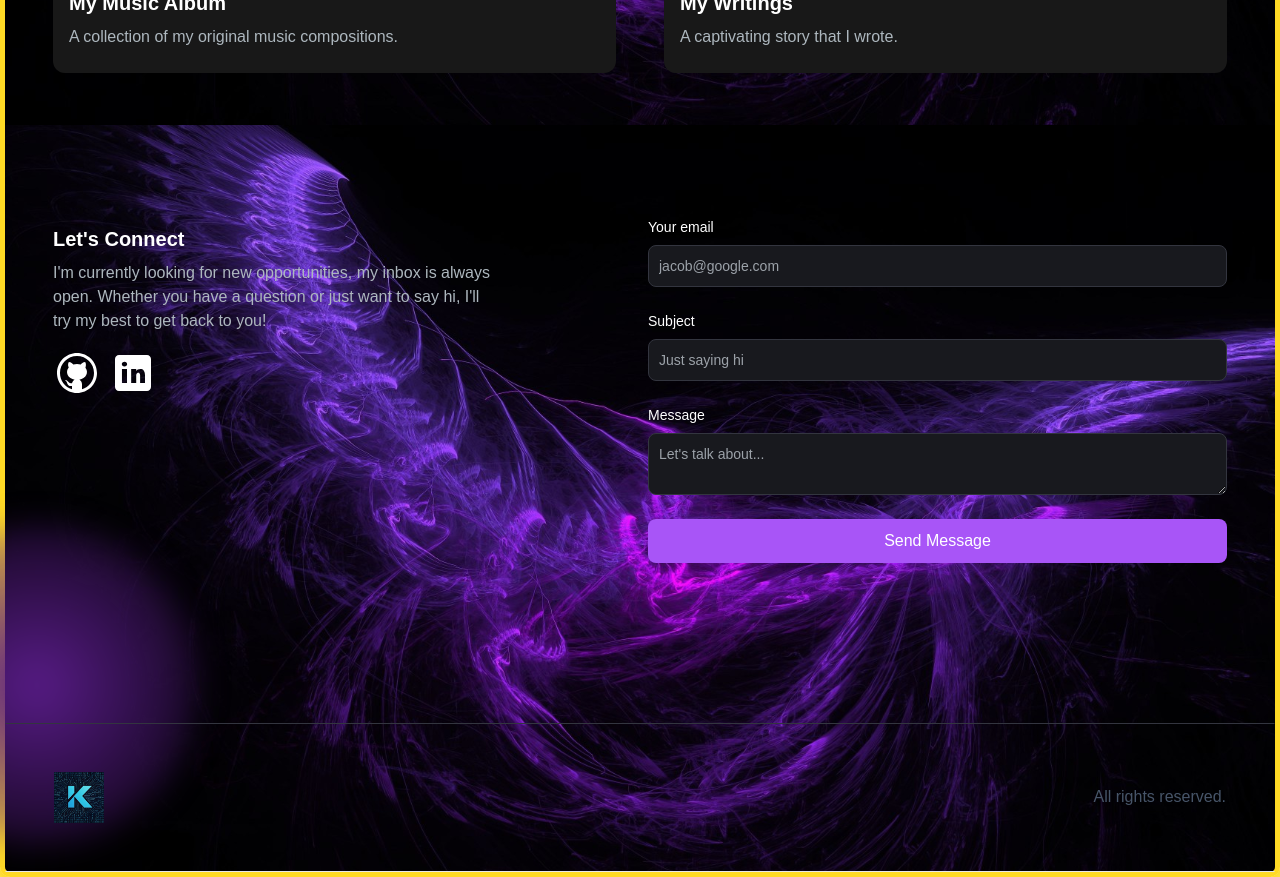
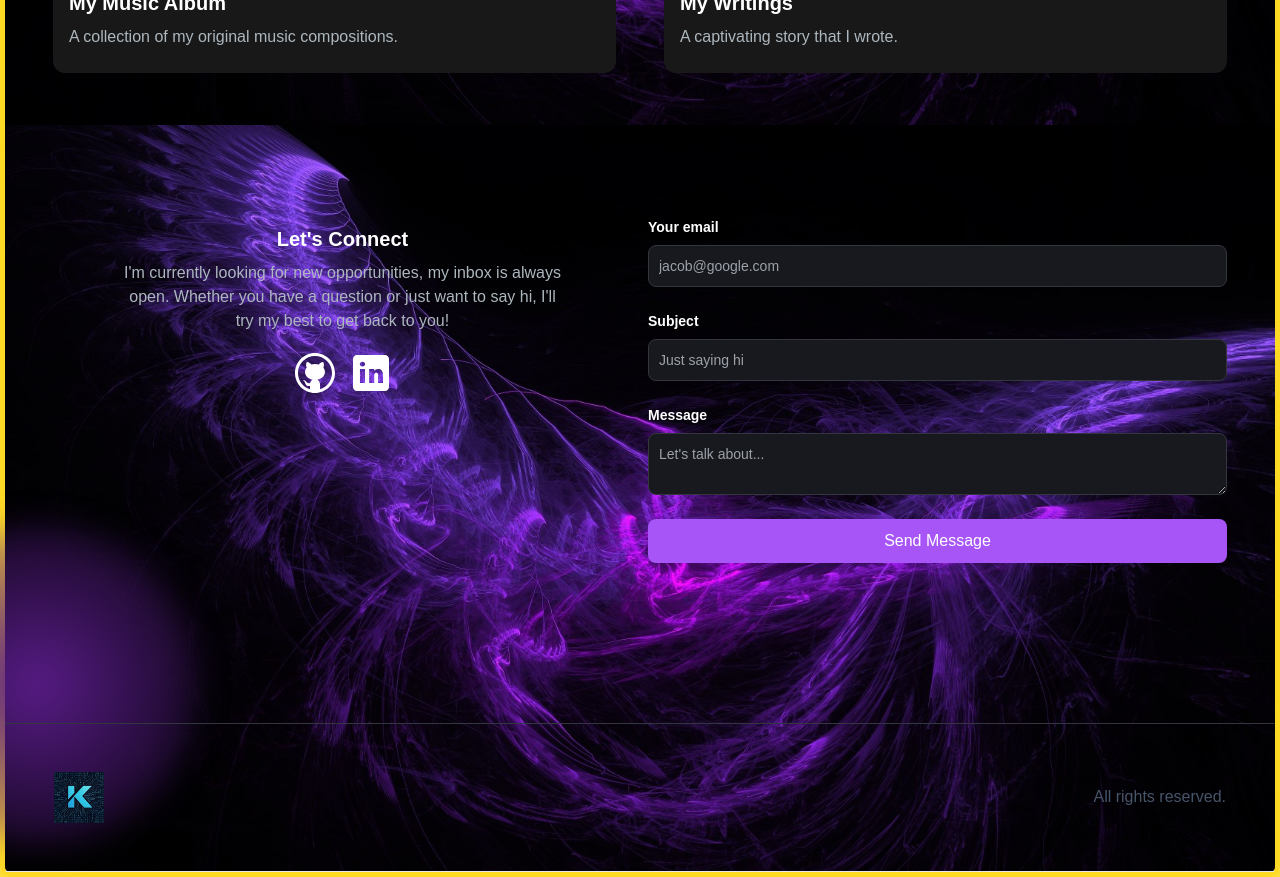
Before and after one commit to blackcross7/Responsive-Portfolio-Website, a Next.js app: page / in a window 1280 px wide. Shown: the part 3880-4757 px from the top of the page. Built offline with nearby package versions, Linux system fonts and the light colour scheme.

Commit message:
Update EmailSection.jsx

```diff
--- a/src/app/components/EmailSection.jsx
+++ b/src/app/components/EmailSection.jsx
@@ -42,19 +42,19 @@ const EmailSection = () => {
   return (
     <section
       id="contact"
-      className="grid md:grid-cols-2 my-12 md:my-12 py-24 gap-4 relative"
+      className="grid md:grid-cols-2 my-12 md:my-12 py-24 gap-4 relative text-center sm:text-center"
     >
       <div className="bg-[radial-gradient(ellipse_at_center,_var(--tw-gradient-stops))] from-primary-900 to-transparent rounded-full h-80 w-80 z-0 blur-lg absolute top-3/4 -left-4 transform -translate-x-1/2 -translate-1/2"></div>
       <div className="z-10">
         <h5 className="text-xl font-bold text-white my-2">
           Let&apos;s Connect
         </h5>
-        <p className="text-[#ADB7BE] mb-4 max-w-md">
+        <p className="text-[#ADB7BE] mb-4 max-w-md mx-auto">
           I&apos;m currently looking for new opportunities, my inbox is always
           open. Whether you have a question or just want to say hi, I&apos;ll
           try my best to get back to you!
         </p>
-        <div className="socials flex flex-row gap-2">
+        <div className="socials flex flex-row gap-2 justify-center sm:justify-center">
           <Link href="https://github.com/blackcross7">
             <Image src={GithubIcon} alt="Github Icon" />
           </Link>
@@ -69,11 +69,11 @@ const EmailSection = () => {
             Email sent successfully!
           </p>
         ) : (
-          <form className="flex flex-col" onSubmit={handleSubmit}>
-            <div className="mb-6">
+          <form className="flex flex-col items-center sm:items-center" onSubmit={handleSubmit}>
+            <div className="mb-6 w-full text-left">
               <label
                 htmlFor="email"
-                className="text-white block mb-2 text-sm font-medium"
+                className="text-white block mb-2 text-sm font-bold"
               >
                 Your email
               </label>
@@ -86,10 +86,10 @@ const EmailSection = () => {
                 placeholder="jacob@google.com"
               />
             </div>
-            <div className="mb-6">
+            <div className="mb-6 w-full text-left">
               <label
                 htmlFor="subject"
-                className="text-white block text-sm mb-2 font-medium"
+                className="text-white block text-sm mb-2 font-bold"
               >
                 Subject
               </label>
@@ -102,10 +102,10 @@ const EmailSection = () => {
                 placeholder="Just saying hi"
               />
             </div>
-            <div className="mb-6">
+            <div className="mb-6 w-full text-left">
               <label
                 htmlFor="message"
-                className="text-white block text-sm mb-2 font-medium"
+                className="text-white block text-sm mb-2 font-bold"
               >
                 Message
               </label>
```
